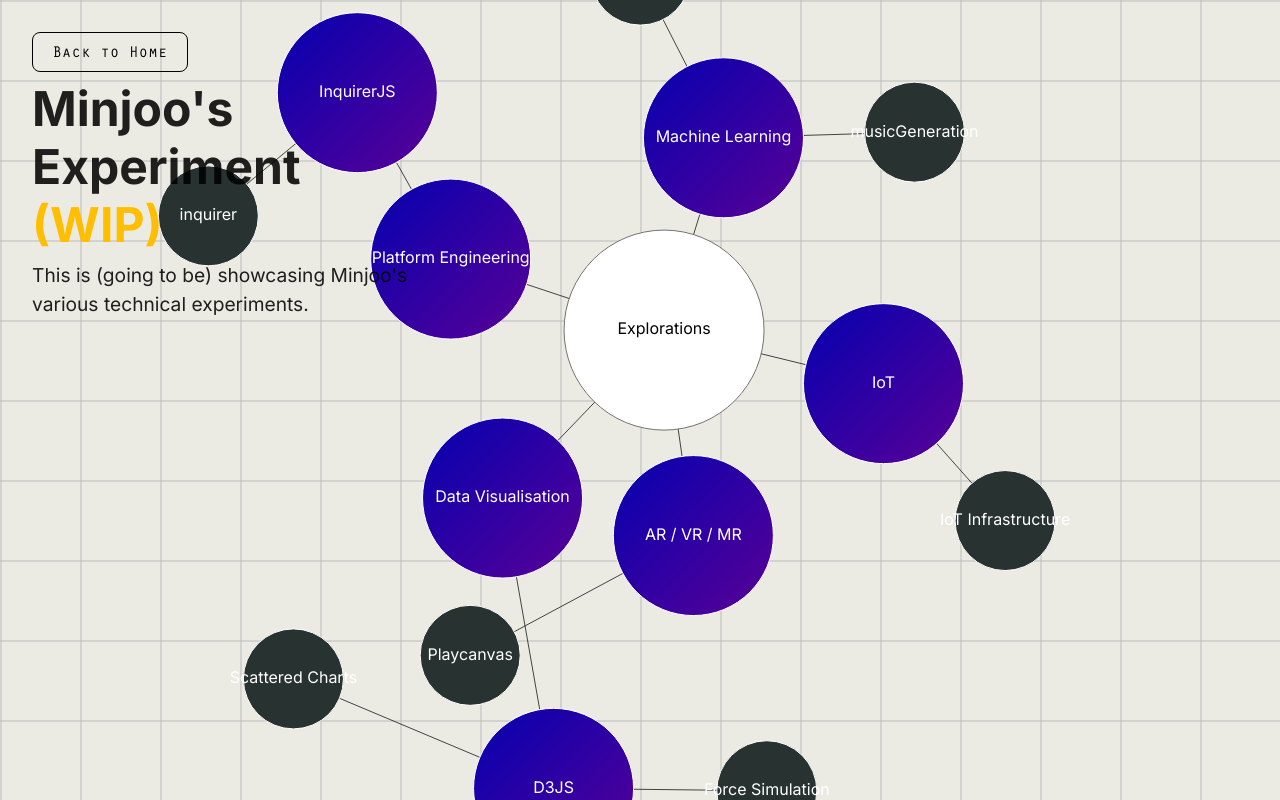
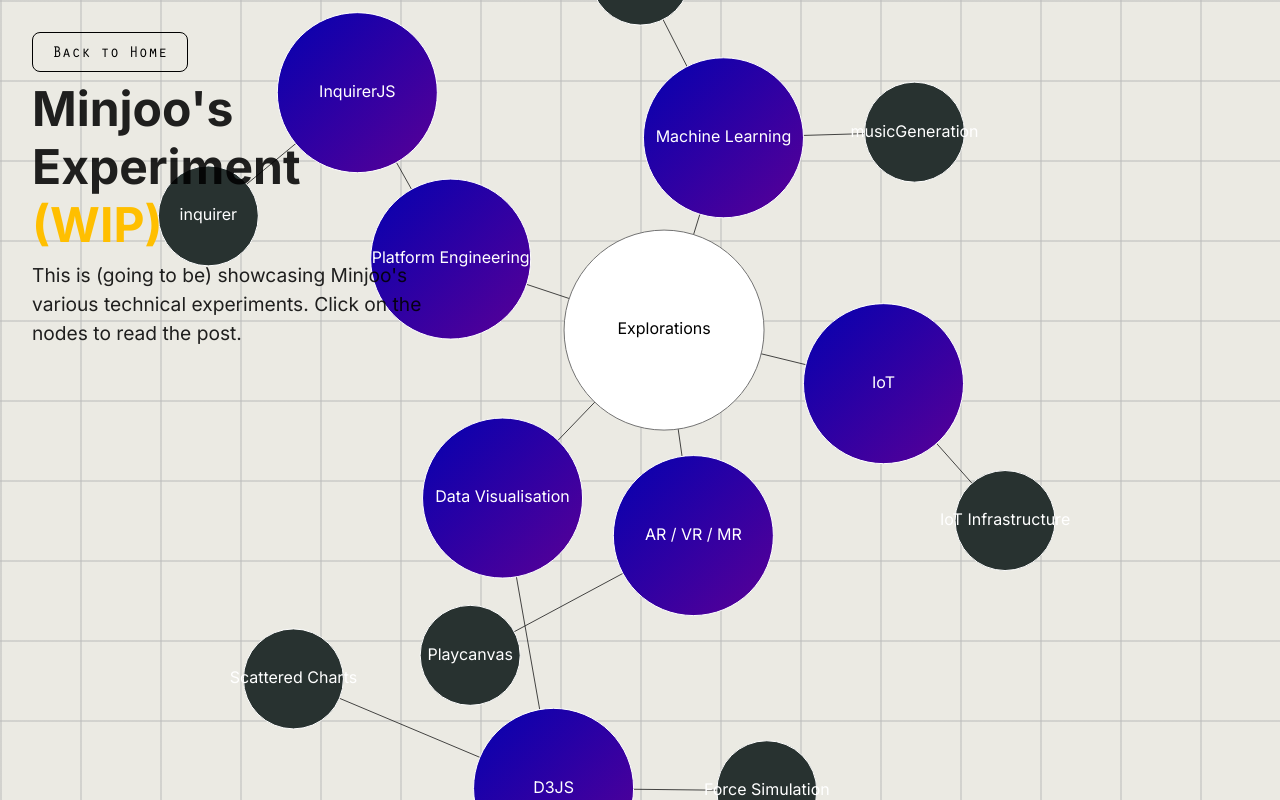
Before and after one commit to mj-life-is-once/experiments, a Next.js app: page / in a window 1280 px wide. Built offline with nearby package versions, Linux system fonts and the light colour scheme.

Commit message:
Intro edit

```diff
--- a/src/app/page.tsx
+++ b/src/app/page.tsx
@@ -27,8 +27,12 @@
             <div style={{ color: "#ffbf00" }}>(WIP)</div>
           </h1>
         }
-        description=" This is (going to be) showcasing Minjoo&#x27;s various technical
-        experiments."
+        description={
+          <p>
+            This is (going to be) showcasing Minjoo&#x27;s various technical
+            experiments. Click on the nodes to read the post.
+          </p>
+        }
         backLink={{ title: "Back to Home", href: "http://minjoocho.com" }}
       />
       <TreeNav data={promiseData}></TreeNav>
--- a/src/components/_ui/Intro.tsx
+++ b/src/components/_ui/Intro.tsx
@@ -5,7 +5,7 @@
 
 interface IntroProps {
   title: ReactNode;
-  description: string;
+  description: ReactNode;
   backLink: { href: string; title: string };
   tags?: string[];
   className?: string;
--- a/src/components/_ui/TreeNav.tsx
+++ b/src/components/_ui/TreeNav.tsx
@@ -90,7 +90,12 @@
             } else {
               console.log("leaf node: ", d.data.path);
               //navigate
-              //router.push(`/blog${d.data.path}`);
+              if (
+                d.data.path === "/huggingface" ||
+                d.data.path === "/musicGeneration"
+              ) {
+                router.push(`/blog${d.data.path}`);
+              }
             }
 
             d._children = null;
```
